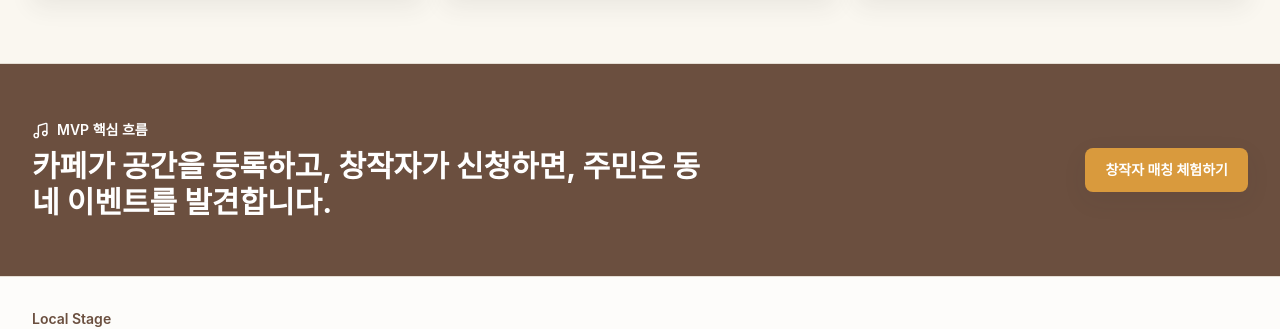
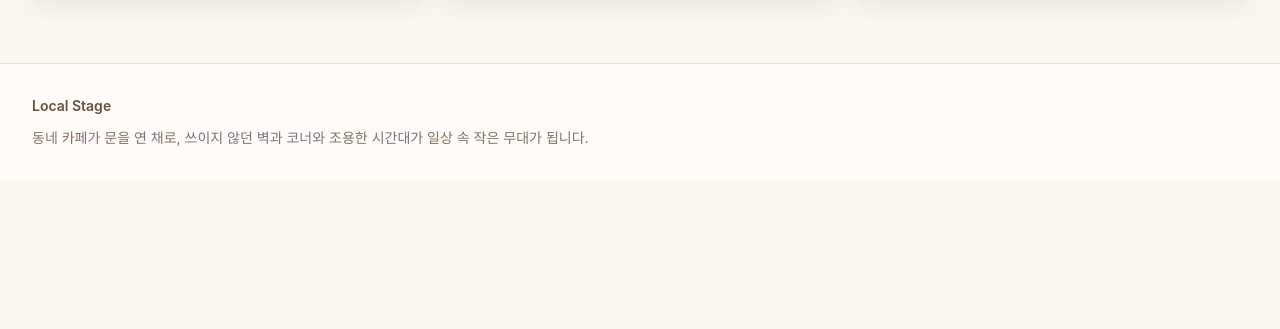
Before and after one commit to DDiyong236/Culture-spot, a Next.js app in the folder frontend/: page / in a window 1280 px wide. Shown: the part 2927-3256 px from the top of the page. After the commit the page ends 3107 px from the top, so only its background shows below. Built offline with nearby package versions, Linux system fonts and the light colour scheme.

Commit message:
Clean up role navigation and home layout

```diff
--- a/frontend/app/page.tsx
+++ b/frontend/app/page.tsx
@@ -3,7 +3,6 @@ import {
   Brush,
   Coffee,
   MapPin,
-  Music,
   ScanLine,
   Sparkles,
   Store,
@@ -203,25 +202,6 @@ export default function HomePage() {
         </div>
       </section>
 
-      <section className="border-t border-line bg-primary py-14 text-white">
-        <div className="mx-auto flex max-w-7xl flex-col gap-5 px-4 sm:px-6 lg:flex-row lg:items-center lg:justify-between lg:px-8">
-          <div className="max-w-2xl">
-            <p className="flex items-center gap-2 text-sm font-semibold text-white/78">
-              <Music size={17} aria-hidden="true" />
-              MVP 핵심 흐름
-            </p>
-            <h2 className="mt-2 text-3xl font-bold">
-              카페가 공간을 등록하고, 창작자가 신청하면, 주민은 동네 이벤트를 발견합니다.
-            </h2>
-          </div>
-          <Link
-            href="/creators"
-            className="focus-ring inline-flex items-center justify-center rounded-lg bg-accent px-5 py-3 text-sm font-bold text-white shadow-soft transition hover:bg-accent/90"
-          >
-            창작자 매칭 체험하기
-          </Link>
-        </div>
-      </section>
     </>
   );
 }
--- a/frontend/components/Header.tsx
+++ b/frontend/components/Header.tsx
@@ -11,7 +11,7 @@ import {
   UserRound,
 } from "lucide-react";
 import { useAuth } from "@/components/AuthProvider";
-import { roleHomeLabel, roleLabel } from "@/lib/utils";
+import { roleLabel } from "@/lib/utils";
 import type { UserRole } from "@/types";
 
 function getNavItems(role?: UserRole) {
@@ -90,13 +90,6 @@ export default function Header() {
 
           {hydrated && user ? (
             <div className="flex flex-wrap items-center gap-2">
-              <Link
-                href="/dashboard"
-                className="focus-ring inline-flex items-center gap-2 rounded-lg border border-line bg-white px-3 py-2 text-sm font-bold text-primary shadow-sm transition hover:border-accent"
-              >
-                <UserRound size={16} aria-hidden="true" />
-                {roleHomeLabel(user.role)}
-              </Link>
               <span className="rounded-full bg-primary px-3 py-1.5 text-xs font-bold text-white">
                 {roleLabel(user.role)}
               </span>
```
